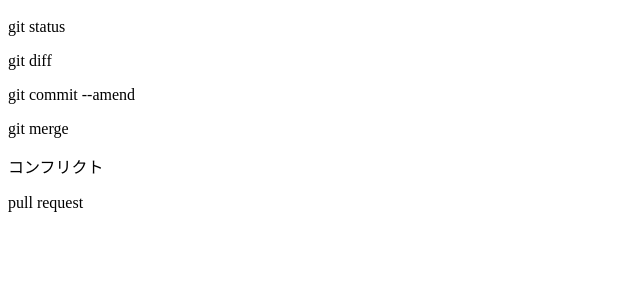
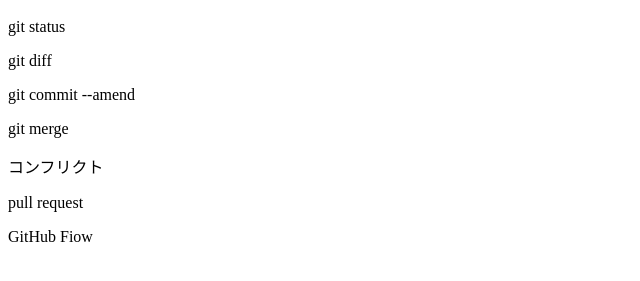
Before and after one commit to Mirai-Naka/git_tutorial, a plain HTML site: page index.html in a window 1280 px wide. Shown: the part 57-338 px from the top of the page, without its empty margins (0-640 px from the left). Drawn offline with Linux system fonts and the light colour scheme.

Commit message:
GitHub Flowを追記

```diff
--- a/index.html
+++ b/index.html
@@ -5,3 +5,4 @@
 <p>git merge</p>
 <p>コンフリクト</p>
 <p>pull request</p>
+<p>GitHub Fiow</p>
```
